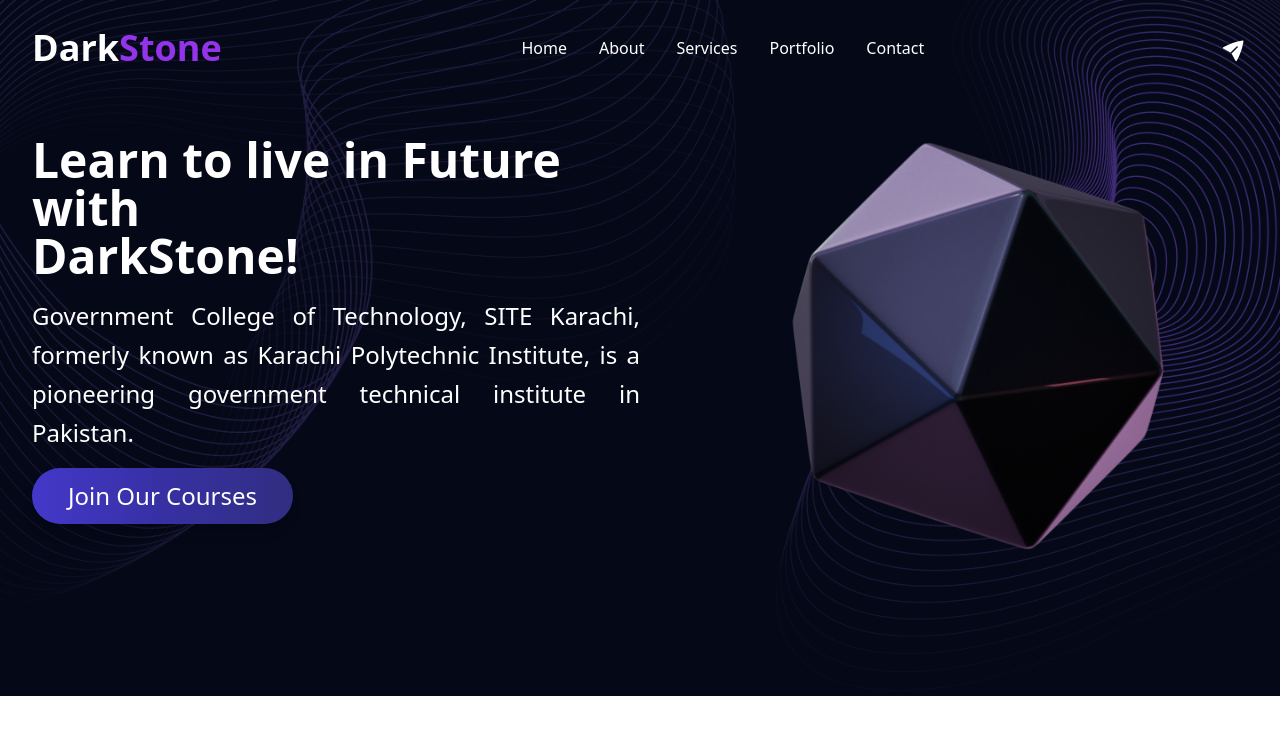
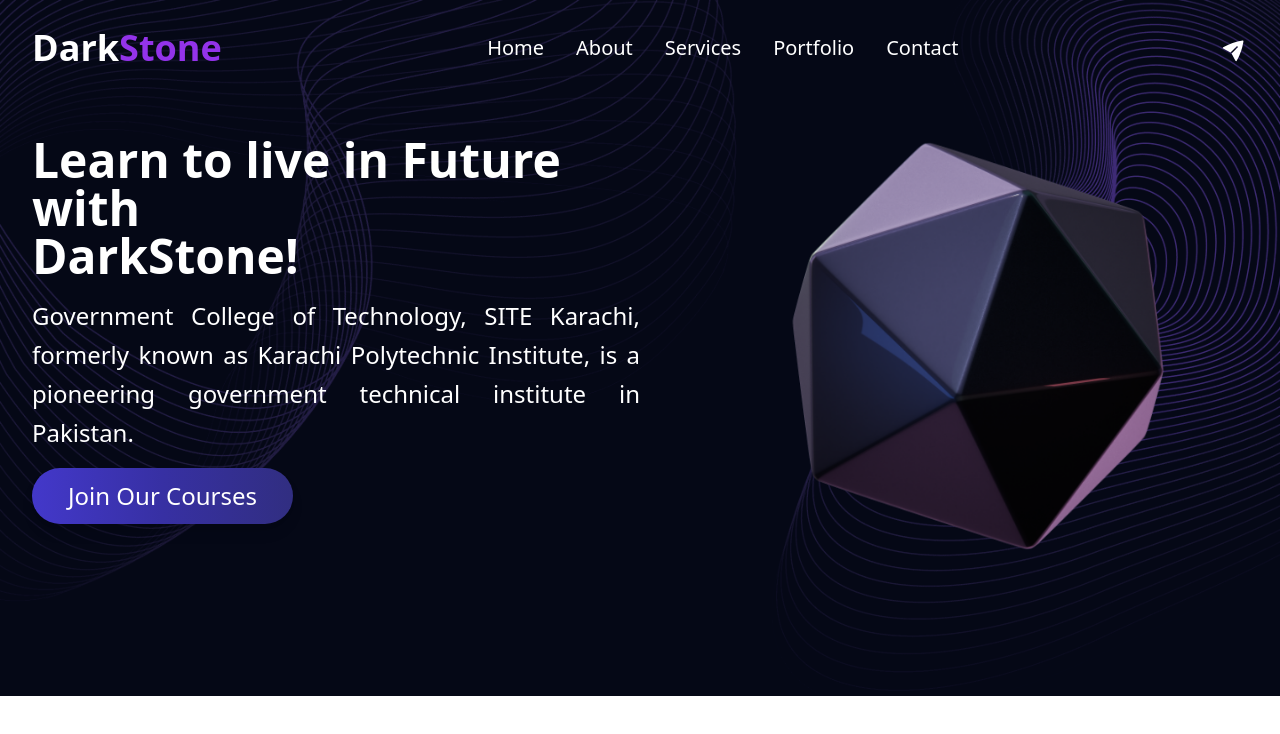
Before and after one commit to Arbab02/modern-ux-ui, a React (Vite) app: page / in a window 1280 px wide. Shown: the top 734 px of the page. Built offline with nearby package versions, Linux system fonts and the light colour scheme.

Commit message:
Update Navbar.jsx

```diff
--- a/src/components/Navbar.jsx
+++ b/src/components/Navbar.jsx
@@ -20,11 +20,11 @@
 
           {/* Desktop Menu */}
           <div className="hidden md:flex space-x-8 mx-auto">
-            <a href="/" className="text-white font-medium hover:text-[green]">Home</a>
-            <a href="/about" className="text-white font-medium hover:text-[green]">About</a>
-            <a href="/services" className="text-white font-medium hover:text-[green]">Services</a>
-            <a href="/portfolio" className="text-white font-medium hover:text-[green]">Portfolio</a>
-            <a href="/contact" className="text-white font-medium hover:text-[green]">Contact</a>
+            <a href="/" className="text-white text-xl font-normal hover:text-indigo-200">Home</a>
+            <a href="/about" className="text-white text-xl font-normal hover:text-indigo-200">About</a>
+            <a href="/services" className="text-white text-xl font-normal hover:text-indigo-200">Services</a>
+            <a href="/portfolio" className="text-white text-xl font-normal hover:text-indigo-200">Portfolio</a>
+            <a href="/contact" className="text-white text-xl font-normal hover:text-indigo-200">Contact</a>
           </div>
 
           <div className="hidden md:flex space-x-8">
```
